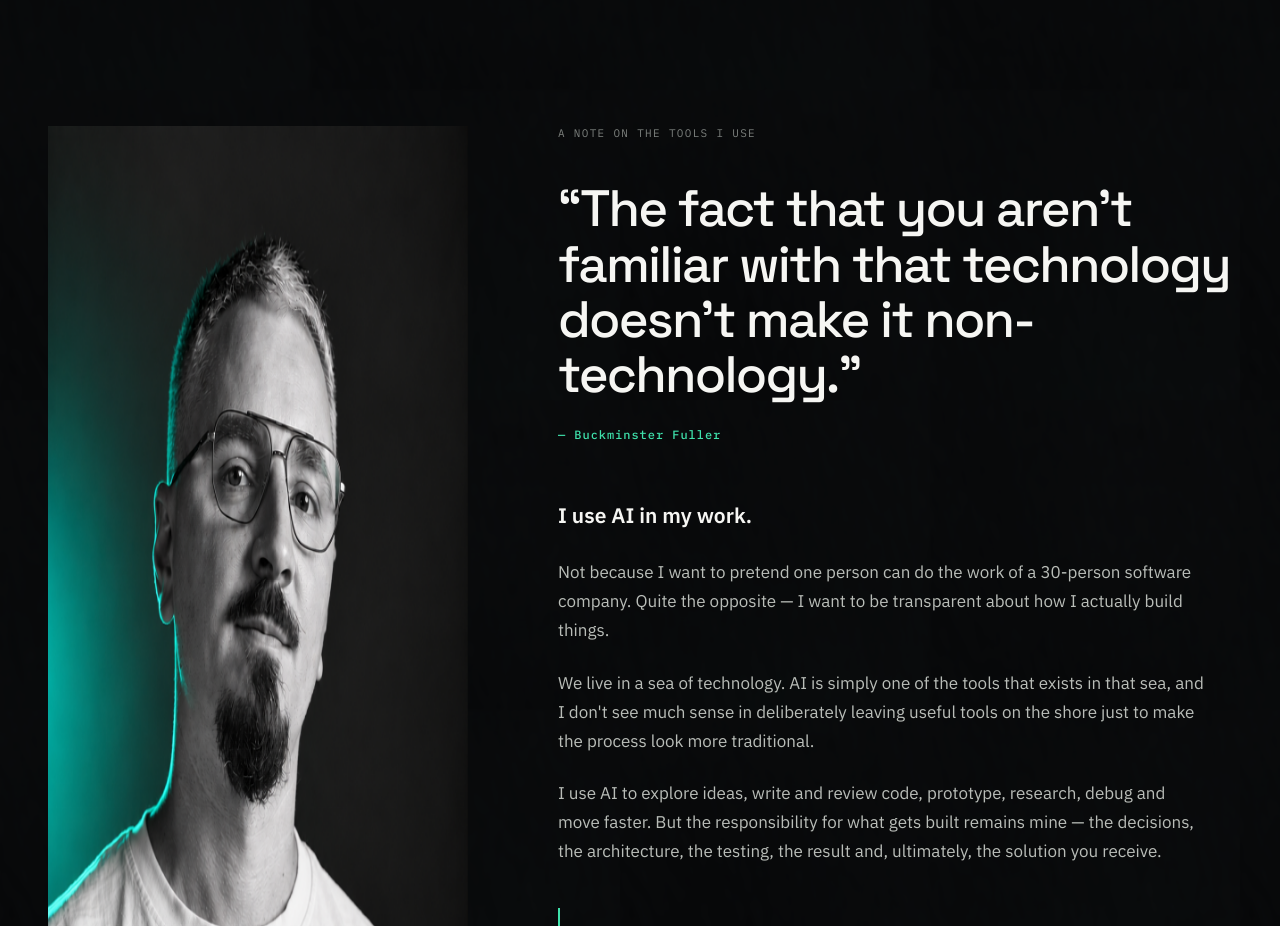
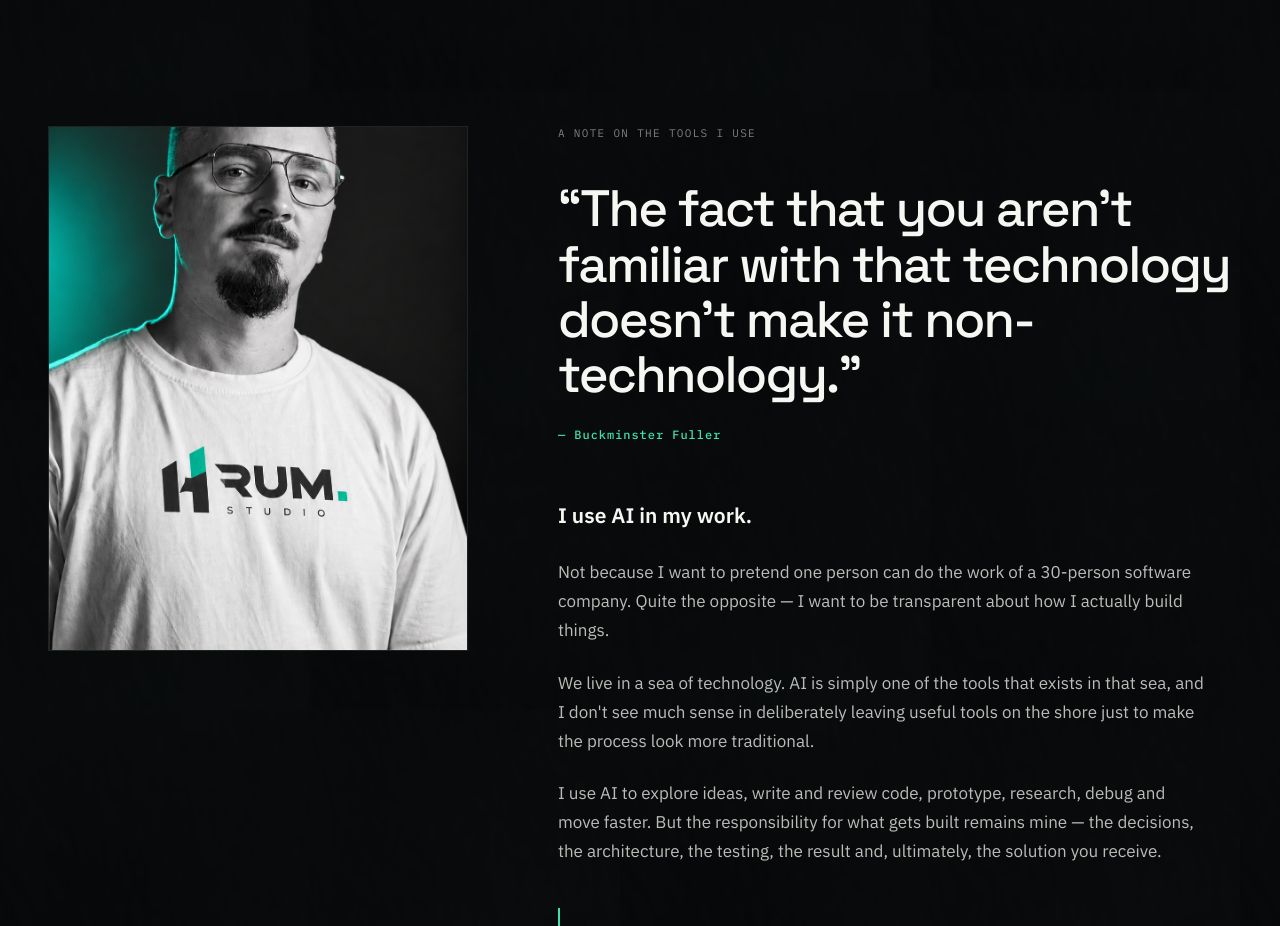
Before and after one commit to nenovski1988-maker/hrumstudio, a Next.js app: page / in a window 1280 px wide. Shown: the part 4560-5486 px from the top of the page. Built offline with nearby package versions, Linux system fonts and the light colour scheme.

Commit message:
fix portrait-photo rule

```diff
--- a/app/globals.css
+++ b/app/globals.css
@@ -655,6 +655,14 @@ nav .wrap {
       #202522 100%
     );
 
+  border: 1px solid var(--line);
+}
+
+.portrait-photo {
+  width: 100%;
+  height: 100%;
+  aspect-ratio: 4 / 5;
+  object-fit: cover;
   border: 1px solid var(--line);
 }
 
```
